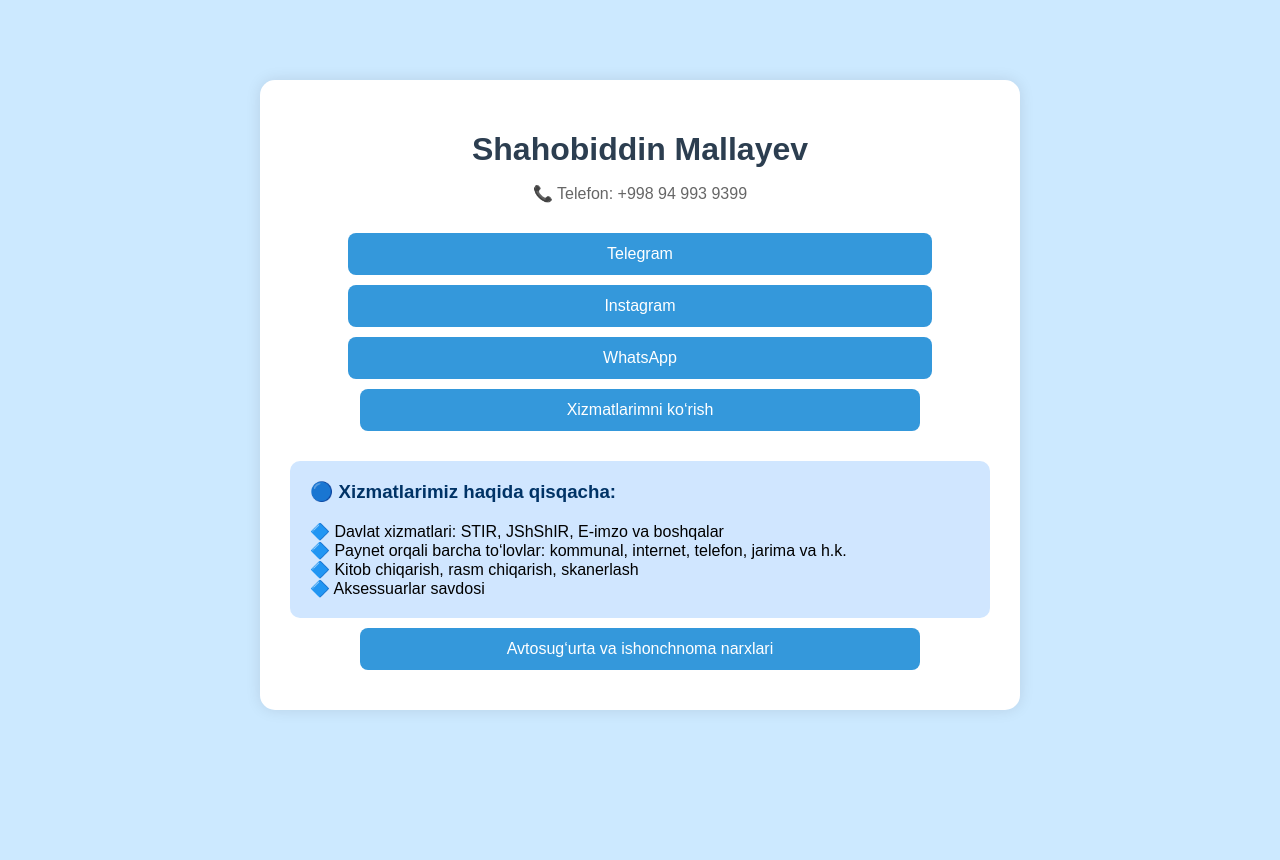
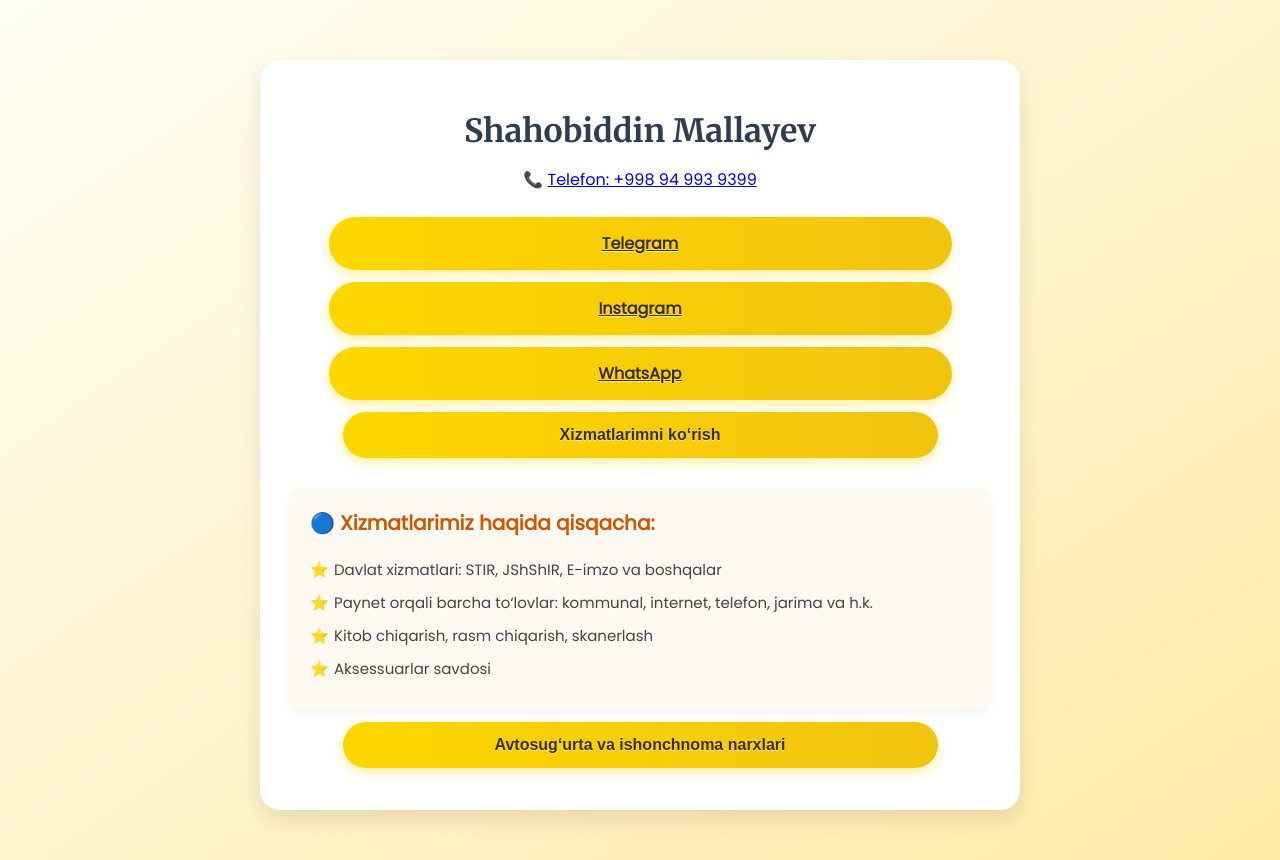
Before and after one commit to ShaxobiddinMallayev/Shaxobiddin, a plain HTML site: page index.html in a window 1280 px wide. Both pictures are taken after a click on the button "Xizmatlarimni ko‘rish". Before the commit the page ends 800 px from the top, so only its background shows below. Drawn offline with Linux system fonts and the light colour scheme.

Commit message:
Update index.html

```diff
--- a/index.html
+++ b/index.html
@@ -1,115 +1,155 @@
-
 <!DOCTYPE html>
 <html lang="uz">
 <head>
   <meta charset="UTF-8" />
-  <meta name="viewport" content="width=device-width, initial-scale=1.0"/>
-  <title>Shahobiddin - Shaxsiy sayt</title>
+  <meta name="viewport" content="width=device-width, initial-scale=1.0" />
+  <title>Shahobiddin Mallayev - Shaxsiy sayt</title>
+  <link href="https://fonts.googleapis.com/css2?family=Merriweather:wght@700&family=Poppins&display=swap" rel="stylesheet">
   <style>
   body {
     margin: 0;
     padding: 0;
-      font-family: Arial, sans-serif;
-      background: #cce9ff;
+    font-family: 'Poppins', sans-serif;
+    background: linear-gradient(to bottom right, #fffef5, #ffeaa7);
+    min-height: 100vh;
     text-align: center;
   }
+
   .container {
     max-width: 700px;
-      margin: 80px auto;
-      background: white;
+    margin: 60px auto;
+    background: #ffffff;
     padding: 30px;
-      border-radius: 15px;
-      box-shadow: 0 0 15px rgba(0,0,0,0.1);
+    border-radius: 20px;
+    box-shadow: 0 10px 25px rgba(0, 0, 0, 0.1);
   }
+
   h1 {
+    font-family: 'Merriweather', serif;
+    font-size: 32px;
     color: #2c3e50;
     margin-bottom: 10px;
   }
+
   p {
-      color: #666;
-      margin-bottom: 30px;
+    color: #555;
+    font-size: 16px;
+    margin-bottom: 25px;
   }
+
   .btn {
     display: block;
-      width: 80%;
-      margin: 10px auto;
-      padding: 12px;
+    width: 85%;
+    margin: 12px auto;
+    padding: 14px;
+    font-size: 16px;
+    font-weight: bold;
     border: none;
-      border-radius: 8px;
-      background: #3498db;
-      color: white;
-      font-size: 16px;
-      text-decoration: none;
-      transition: 0.3s;
+    border-radius: 999px;
+    background: linear-gradient(to right, #ffd700, #f1c40f);
+    color: #3d2e00;
+    box-shadow: 0 4px 12px rgba(255, 215, 0, 0.4);
+    transition: all 0.3s ease;
+    text-shadow: 0 1px 1px rgba(255, 255, 255, 0.6);
+  }
+
+  @media (hover: hover) and (pointer: fine) {
+    a.btn:hover,
+    button.btn:hover {
       cursor: pointer;
+      transform: scale(1.06) rotate(-0.5deg);
+      background: linear-gradient(to right, #ffe259, #ffa751);
+      box-shadow: 0 8px 18px rgba(255, 200, 0, 0.6);
     }
-    .btn:hover {
-      background: #2980b9;
   }
+
+  @media (hover: none) and (pointer: coarse) {
+    a.btn:active,
+    button.btn:active {
+      transform: scale(0.97);
+      box-shadow: 0 2px 6px rgba(0, 0, 0, 0.3);
+    }
+  }
+
   .box {
     display: none;
     margin-top: 30px;
     text-align: left;
   }
+
   .block-style {
-      background-color: #d0e6ff;
+    background-color: #fffaf1;
     padding: 20px;
-      border-radius: 10px;
+    border-radius: 12px;
+    box-shadow: 0 3px 8px rgba(0,0,0,0.05);
   }
+
   ul {
     list-style: none;
     padding-left: 0;
     margin: 0;
+    color: #444;
+    font-size: 15px;
   }
+
+  ul li {
+    position: relative;
+    padding-left: 24px;
+    margin-bottom: 10px;
+  }
+
   ul li::before {
-      content: "";
+    content: "⭐";
+    position: absolute;
+    left: 0;
+    top: 0;
   }
+
   h3 {
-      color: #003366;
+    color: #d35400;
     margin-top: 0;
+    font-size: 20px;
   }
 </style>
 </head>
 <body>
   <div class="container">
     <h1>Shahobiddin Mallayev</h1>
-    <p>📞 Telefon: +998 94 993 9399</p>
+    <p>📞 <a href="tel:+998949939399">Telefon: +998 94 993 9399</a></p>
 
     <a class="btn" href="https://t.me/sidiqivich" target="_blank">Telegram</a>
     <a class="btn" href="https://instagram.com/mshakhobiddin_01" target="_blank">Instagram</a>
     <a class="btn" href="https://wa.me/998936010203" target="_blank">WhatsApp</a>
 
-    <!-- Xizmatlar -->
     <button class="btn" onclick="toggleXizmatlar()">Xizmatlarimni ko‘rish</button>
     <div class="box" id="xizmatlar">
       <div class="block-style">
         <h3>🔵 Xizmatlarimiz haqida qisqacha:</h3>
         <ul>
-          <li>🔷 Davlat xizmatlari: STIR, JShShIR, E-imzo va boshqalar</li>
-          <li>🔷 Paynet orqali barcha to‘lovlar: kommunal, internet, telefon, jarima va h.k.</li>
-          <li>🔷 Kitob chiqarish, rasm chiqarish, skanerlash</li>
-          <li>🔷 Aksessuarlar savdosi</li>
+          <li>Davlat xizmatlari: STIR, JShShIR, E-imzo va boshqalar</li>
+          <li>Paynet orqali barcha to‘lovlar: kommunal, internet, telefon, jarima va h.k.</li>
+          <li>Kitob chiqarish, rasm chiqarish, skanerlash</li>
+          <li>Aksessuarlar savdosi</li>
         </ul>
       </div>
     </div>
 
-    <!-- Avto Sug‘urta va Ishonchnoma -->
     <button class="btn" onclick="toggleAvto()">Avtosug‘urta va ishonchnoma narxlari</button>
     <div class="box" id="avto">
       <div class="block-style">
         <h3>🚗 Avtosug‘urta narxlari:</h3>
         <ul>
-          <li>➡️ 20 kunlik – 8 000 so‘m <small>(+5 kishigacha)</small></li>
-          <li>➡️ 6 oylik – 28 000 so‘m <small>(+5 kishigacha)</small></li>
-          <li>➡️ 12 oylik – 40 000 so‘m <small>(+5 kishigacha)</small></li>
-          <li>➡️ Universal – 120 000 so‘m <small>(null)</small></li>
+          <li>20 kunlik – 8 000 so‘m (+5 kishigacha)</li>
+          <li>6 oylik – 28 000 so‘m (+5 kishigacha)</li>
+          <li>12 oylik – 40 000 so‘m (+5 kishigacha)</li>
+          <li>Universal – 120 000 so‘m (null)</li>
         </ul>
 
         <h3 style="margin-top: 25px;">📄 Ishonchnoma narxlari:</h3>
         <ul>
-          <li>➡️ 1 oylik – 100 000 so‘m</li>
-          <li>➡️ 6 oylik – 400 000 so‘m</li>
-          <li>➡️ 3 yillik – 800 000 so‘m</li>
+          <li>1 oylik – 100 000 so‘m</li>
+          <li>6 oylik – 400 000 so‘m</li>
+          <li>3 yillik – 800 000 so‘m</li>
         </ul>
       </div>
     </div>
```
Lines whose indentation alone changed are shown as unchanged.
